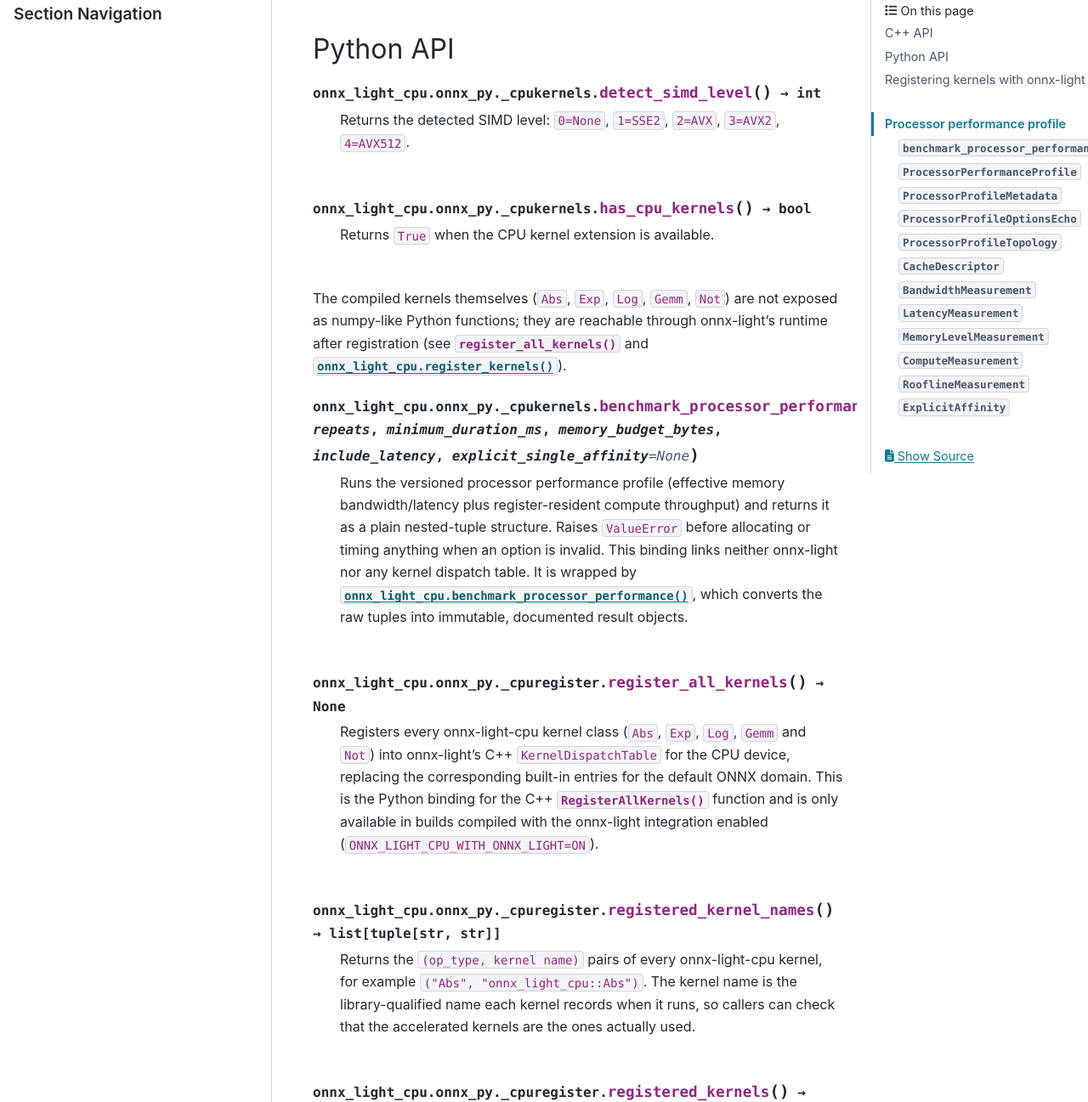
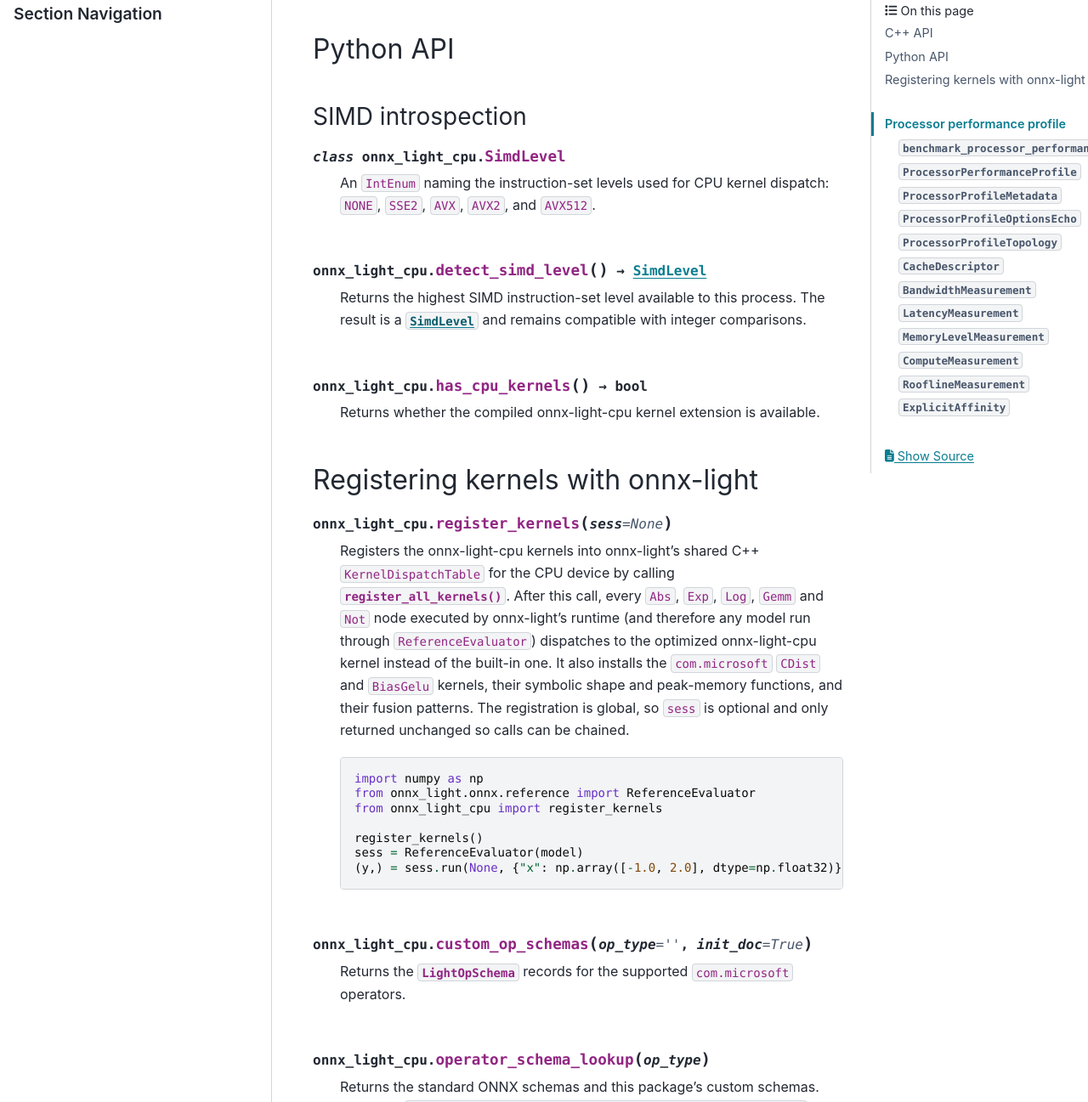
Before and after one commit to xadupre/onnx-light-cpu, a Sphinx documentation site: the page built from docs/api/index.rst, in a window 1280 px wide and 1400 px high, scrolled down 5174 px, cut to the strip 103-1400 px from the top of the window. Shown: the whole strip at 85% size. Built offline with Sphinx 7.4.7 and the PyData theme 0.15.4, drawn with Linux system fonts in a browser that asks for light colours; pages that are not in the unit, such as notebooks, are missing from menus; some of the changed text lies outside the part shown.

Commit message:
Expose public SIMD inspection API
Co-authored-by: xadupre <22452781+xadupre@users.noreply.github.com>

```diff
--- a/docs/api/index.rst
+++ b/docs/api/index.rst
@@ -173,100 +173,28 @@ The custom operator support inventory and its implementations are also public:
 Python API
 ----------
 
-.. py:module:: onnx_light_cpu.onnx_py._cpukernels
+.. py:module:: onnx_light_cpu
 
-.. py:function:: detect_simd_level() -> int
+SIMD introspection
+~~~~~~~~~~~~~~~~~~
 
-   Returns the detected SIMD level: ``0=None``, ``1=SSE2``, ``2=AVX``,
-   ``3=AVX2``, ``4=AVX512``.
+.. py:class:: SimdLevel
+
+   An ``IntEnum`` naming the instruction-set levels used for CPU kernel
+   dispatch: ``NONE``, ``SSE2``, ``AVX``, ``AVX2``, and ``AVX512``.
+
+.. py:function:: detect_simd_level() -> SimdLevel
+
+   Returns the highest SIMD instruction-set level available to this process.
+   The result is a :class:`SimdLevel` and remains compatible with integer
+   comparisons.
 
 .. py:function:: has_cpu_kernels() -> bool
 
-   Returns ``True`` when the CPU kernel extension is available.
-
-The compiled kernels themselves (``Abs``, ``Exp``, ``Log``, ``Gemm``, ``Not``)
-are not exposed as numpy-like Python functions; they are reachable through
-onnx-light's runtime after registration (see :func:`register_all_kernels` and
-:func:`onnx_light_cpu.register_kernels`).
-
-.. py:function:: benchmark_processor_performance_raw(thread_policies, repeats, minimum_duration_ms, memory_budget_bytes, include_latency, explicit_single_affinity=None)
-
-   Runs the versioned processor performance profile (effective memory
-   bandwidth/latency plus register-resident compute throughput) and returns it
-   as a plain nested-tuple structure. Raises ``ValueError`` before allocating
-   or timing anything when an option is invalid. This binding links neither
-   onnx-light nor any kernel dispatch table. It is wrapped by
-   :func:`onnx_light_cpu.benchmark_processor_performance`, which converts the
-   raw tuples into immutable, documented result objects.
-
-.. py:module:: onnx_light_cpu.onnx_py._cpuregister
-
-.. py:function:: register_all_kernels() -> None
-
-   Registers every onnx-light-cpu kernel class (``Abs``, ``Exp``, ``Log``,
-   ``Gemm`` and ``Not``) into onnx-light's C++ ``KernelDispatchTable`` for the
-   CPU device, replacing the corresponding built-in entries for the default
-   ONNX domain.
-   This is the Python binding for the C++ :cpp:func:`RegisterAllKernels`
-   function and is only available in builds compiled with the onnx-light
-   integration enabled (``ONNX_LIGHT_CPU_WITH_ONNX_LIGHT=ON``).
-
-.. py:function:: registered_kernel_names() -> list[tuple[str, str]]
-
-   Returns the ``(op_type, kernel name)`` pairs of every onnx-light-cpu kernel,
-   for example ``("Abs", "onnx_light_cpu::Abs")``. The kernel name is the
-   library-qualified name each kernel records when it runs, so callers can check
-   that the accelerated kernels are the ones actually used.
-
-.. py:function:: registered_kernels() -> list[tuple[str, str, str, str, list[str], int | None, int | None]]
-
-   Returns one ``(domain, op_type, device, kernel_name, types, since_version,
-   until_version)`` tuple per onnx-light-cpu kernel registration, collected
-   from the C++ :cpp:func:`CollectRegisteredKernels` inventory without
-   installing, replacing, or executing any kernel. Sorted by ``(domain,
-   op_type, device, kernel_name)``. This is the raw binding wrapped by
-   :func:`onnx_light_cpu.registered_kernels`, which converts each tuple into an
-   immutable :class:`onnx_light_cpu.RegisteredKernel` record.
-
-.. py:function:: operator_support() -> list[tuple[str, str, str, str, list[str], bool]]
-
-   Returns the read-only custom operator support inventory: domain, operator,
-   shape-inference function, peak-memory function, fusion patterns, and
-   gradient availability. This is the raw binding wrapped by
-   :func:`onnx_light_cpu.operator_support`.
-
-.. py:function:: microsoft_op_schemas(op_type="", init_doc=True)
-
-   Returns the ``LightOpSchema`` history supplied for ``com.microsoft``
-   operators.
-
-.. py:function:: register_custom_operator_support() -> None
-
-   Registers the ``com.microsoft`` shape-inference, peak-memory, and fusion
-   pattern implementations.
-
-.. py:function:: register_custom_gradients(registry) -> None
-
-   Registers the ``com.microsoft`` gradient implementations in ``registry``.
-
-.. py:function:: used_kernel_names() -> list[str]
-
-   Returns the library-qualified names of the onnx-light-cpu kernels that ran
-   since the last :func:`clear_used_kernel_names` call, in invocation order.
-
-.. py:function:: clear_used_kernel_names() -> None
-
-   Clears the record of onnx-light-cpu kernels that have run.
-
-.. py:function:: set_kernel_usage_recording(enabled) -> None
-
-   Enables or disables per-invocation kernel usage recording.
-
+   Returns whether the compiled onnx-light-cpu kernel extension is available.
 
 Registering kernels with onnx-light
 -----------------------------------
-
-.. py:module:: onnx_light_cpu
 
 .. py:function:: register_kernels(sess=None)
 
@@ -378,8 +306,7 @@ Registering kernels with onnx-light
    replacing, or executing any kernel. Records are sorted deterministically by
    ``(domain, op_type, device, kernel_name)``, and
    :func:`registered_kernel_names` derives its ``{op_type: kernel name}``
-   mapping from this same inventory. Wraps
-   :func:`onnx_light_cpu.onnx_py._cpuregister.registered_kernels`.
+   mapping from this same inventory.
 
 .. py:function:: used_kernel_names() -> list[str]
 
@@ -387,14 +314,12 @@ Registering kernels with onnx-light
    onnx-light-cpu kernels that have run since the last
    :func:`clear_used_kernel_names` call. After running a model through a
    ``ReferenceEvaluator`` this reports which accelerated kernels the runtime
-   actually dispatched to. Wraps
-   :func:`onnx_light_cpu.onnx_py._cpuregister.used_kernel_names`.
+   actually dispatched to.
 
 .. py:function:: clear_used_kernel_names() -> None
 
    Clears the record of onnx-light-cpu kernels that have run, so a subsequent
    :func:`used_kernel_names` call only reports the kernels used after this call.
-   Wraps :func:`onnx_light_cpu.onnx_py._cpuregister.clear_used_kernel_names`.
 
 .. py:function:: set_kernel_usage_recording(enabled) -> None
 
--- a/docs/design/registering_kernels.rst
+++ b/docs/design/registering_kernels.rst
@@ -36,7 +36,7 @@ From Python:
 
 ``register_kernels`` is only available in builds compiled with the onnx-light
 integration (``-DONNX_LIGHT_CPU_WITH_ONNX_LIGHT=ON``); it wraps the compiled
-``onnx_light_cpu.onnx_py._cpuregister.register_all_kernels()`` binding.
+internal registration binding.
 
 ``register_kernels()`` installs the kernels **process-wide**: it populates
 onnx-light's shared dispatch table, so every ``ReferenceEvaluator`` created in
--- a/docs/examples/benchmarks/plot_abs_benchmark.py
+++ b/docs/examples/benchmarks/plot_abs_benchmark.py
@@ -61,13 +61,11 @@ from onnx_light.onnx.reference import ReferenceEvaluator
 
 from onnx_light_cpu import (
     clear_used_kernel_names,
+    detect_simd_level,
+    has_cpu_kernels,
     register_kernels,
     set_kernel_usage_recording,
     used_kernel_names,
-)
-from onnx_light_cpu.onnx_py._cpukernels import (
-    detect_simd_level,
-    has_cpu_kernels,
 )
 
 _SIMD_NAMES = {0: "scalar", 1: "SSE2", 2: "AVX", 3: "AVX2", 4: "AVX-512"}
--- a/docs/examples/benchmarks/plot_gemm_benchmark.py
+++ b/docs/examples/benchmarks/plot_gemm_benchmark.py
@@ -76,12 +76,13 @@ from onnx_light.onnx.reference import ReferenceEvaluator
 
 from onnx_light_cpu import (
     clear_used_kernel_names,
+    detect_simd_level,
+    has_cpu_kernels,
     register_kernels,
     registered_kernel_names,
     set_kernel_usage_recording,
     used_kernel_names,
 )
-from onnx_light_cpu.onnx_py._cpukernels import detect_simd_level, has_cpu_kernels
 
 _SIMD_NAMES = {0: "scalar", 1: "SSE2", 2: "AVX", 3: "AVX2", 4: "AVX-512"}
 
--- a/docs/examples/benchmarks/plot_gemm_dtype_benchmark.py
+++ b/docs/examples/benchmarks/plot_gemm_dtype_benchmark.py
@@ -90,12 +90,13 @@ from onnx_light.onnx.reference import ReferenceEvaluator
 
 from onnx_light_cpu import (
     clear_used_kernel_names,
+    detect_simd_level,
+    has_cpu_kernels,
     register_kernels,
     registered_kernel_names,
     set_kernel_usage_recording,
     used_kernel_names,
 )
-from onnx_light_cpu.onnx_py._cpukernels import detect_simd_level, has_cpu_kernels
 
 _SIMD_NAMES = {0: "scalar", 1: "SSE2", 2: "AVX", 3: "AVX2", 4: "AVX-512"}
 
--- a/docs/examples/kernels/plot_abs_simd.py
+++ b/docs/examples/kernels/plot_abs_simd.py
@@ -16,7 +16,7 @@ through onnx-light registration in integration builds.
 
 import numpy as np
 
-from onnx_light_cpu.onnx_py._cpukernels import detect_simd_level, has_cpu_kernels
+from onnx_light_cpu import detect_simd_level, has_cpu_kernels
 
 _SIMD_NAMES = {0: "scalar", 1: "SSE2", 2: "AVX", 3: "AVX2", 4: "AVX-512"}
 
--- a/docs/getting_started.rst
+++ b/docs/getting_started.rst
@@ -42,11 +42,9 @@ best available SIMD path:
 
       .. code-block:: python
 
-         from onnx_light_cpu import register_kernels
-         from onnx_light_cpu.onnx_py._cpukernels import detect_simd_level, has_cpu_kernels
+         from onnx_light_cpu import detect_simd_level, has_cpu_kernels, register_kernels
 
          # Check what SIMD level is available:
-         # 0=None, 1=SSE2, 2=AVX, 3=AVX2, 4=AVX512
          print("CPU kernels available:", has_cpu_kernels())
          print("SIMD level:", detect_simd_level())
 
--- a/onnx_light_cpu/__init__.py
+++ b/onnx_light_cpu/__init__.py
@@ -41,6 +41,7 @@ from ._register import (
     set_kernel_usage_recording,
     used_kernel_names,
 )
+from ._simd import SimdLevel, detect_simd_level, has_cpu_kernels
 
 __version__ = "0.1.16"
 
@@ -58,10 +59,13 @@ __all__ = [
     "ProcessorProfileTopology",
     "RegisteredKernel",
     "RooflineMeasurement",
+    "SimdLevel",
     "benchmark_processor_performance",
     "clear_used_kernel_names",
     "custom_op_schemas",
+    "detect_simd_level",
     "has_backend_test_cases",
+    "has_cpu_kernels",
     "operator_schema_lookup",
     "operator_support",
     "register_backend_test_cases",
```
Also changed, not shown: 3 other files.
